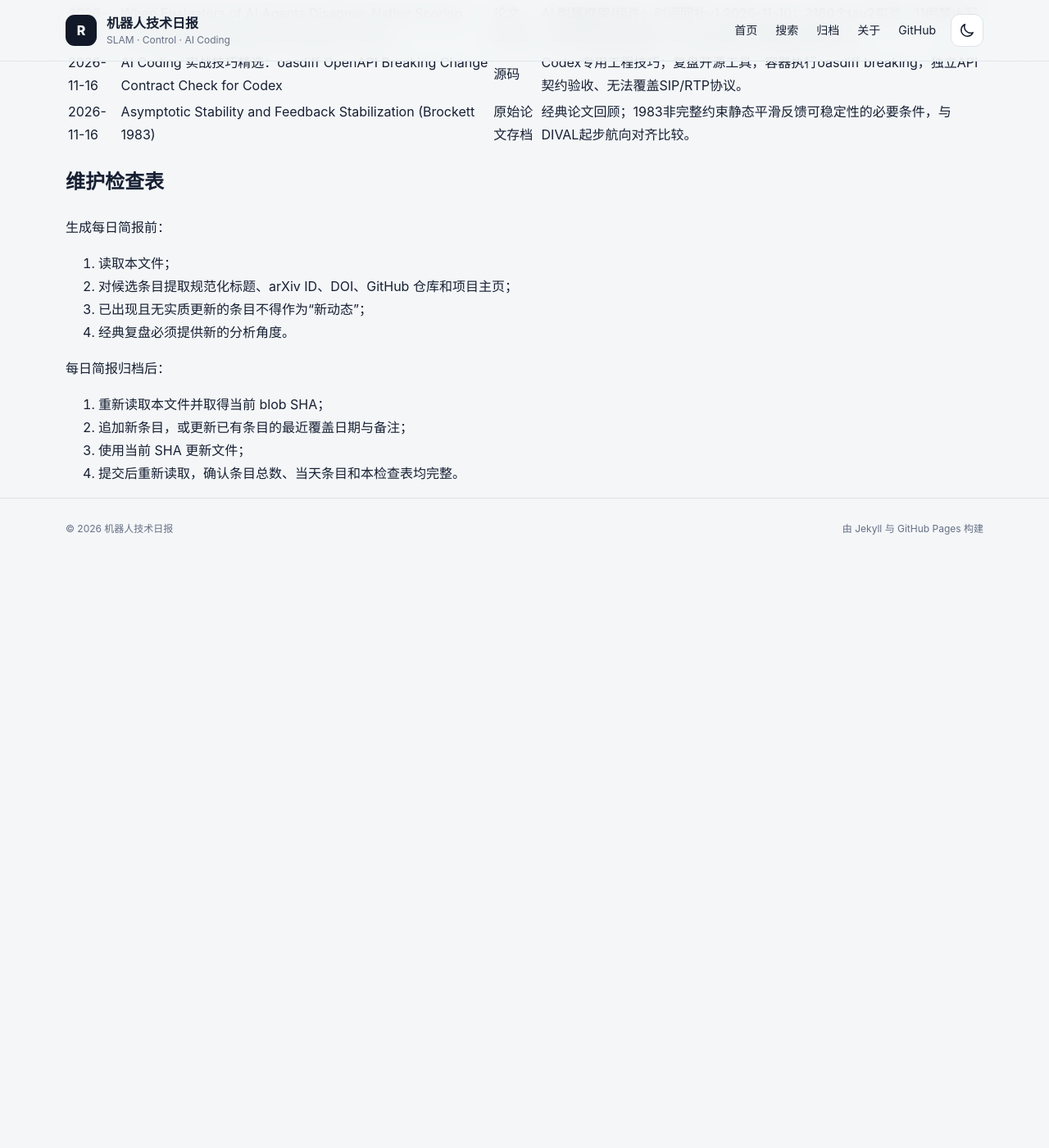
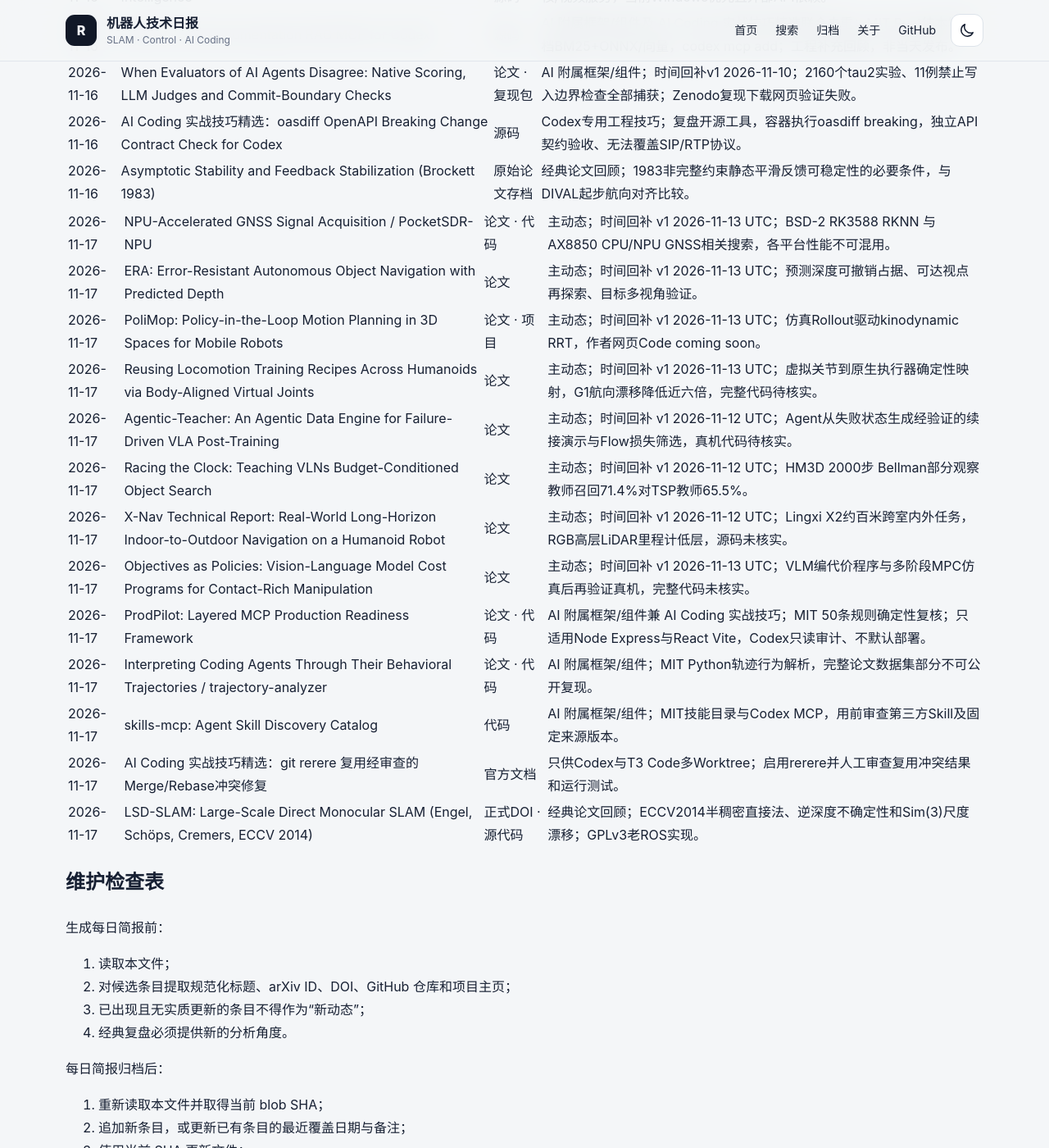
Before and after one commit to helywin/daily, a Jekyll site: the page built from robotics-brief-covered-items.md, in a window 1280 px wide and 1400 px high, scrolled down 92923 px. Shown: the whole window at 82% size. Built offline with Jekyll 4.4.1, drawn with Linux system fonts in a browser that asks for light colours; our own code applies the rules of GitHub Pages for plain Markdown files; before the commit the page ends 93603 px from its top, so only the background shows below that; some of the changed text lies outside the part shown.

Commit message:
docs: update robotics brief coverage index for 2026-11-17

```diff
--- a/robotics-brief-covered-items.md
+++ b/robotics-brief-covered-items.md
@@ -1,6 +1,6 @@
 # 机器人技术简报已覆盖条目索引
 
-> 最后更新：2026-11-16（Asia/Shanghai）
+> 最后更新：2026-11-17（Asia/Shanghai）
 >
 > 用途：每日简报选题前强制查重。本文件保留全部历史条目的最近覆盖日期、规范标题、至少一个可直接访问的原始来源和必要备注。
 >
@@ -206,6 +206,8 @@
 > 2026-11-15 新增 7 条机器人/控制主动态、2 项 AI/LLM 附属框架与开源组件、2 条 Codex AI Coding 实战技巧精选和 1 篇经典论文回顾，共 12 条，累计 1,357 条。
 >
 > 2026-11-16 新增 8 条主动态、2 条 AI/LLM 附属组件、2 条 Codex 技巧及 1 篇经典论文；Polaris 组件与技巧同一项目合并去重，实际新增 12 条，累计 1,369 条。
+>
+> 2026-11-17 新增 8 条主动态、3 条 AI / LLM 附属框架组件、2 条 Codex 实战技巧和 1 条经典论文；ProdPilot 同时作为组件和技巧只计一次，新增 13 个唯一条目，共 1,382 条。
 >
 ## 已核验条目
 
@@ -1681,6 +1683,20 @@
 | 2026-11-16 | AI Coding 实战技巧精选：oasdiff OpenAPI Breaking Change Contract Check for Codex | [源码](https://github.com/oasdiff/oasdiff) | Codex专用工程技巧；复盘开源工具，容器执行oasdiff breaking，独立API契约验收、无法覆盖SIP/RTP协议。 |
 | 2026-11-16 | Asymptotic Stability and Feedback Stabilization (Brockett 1983) | [原始论文存档](https://www.hrl.harvard.edu/publications/brockett83asymptotic.pdf) | 经典论文回顾；1983非完整约束静态平滑反馈可稳定性的必要条件，与DIVAL起步航向对齐比较。 |
 
+| 2026-11-17 | NPU-Accelerated GNSS Signal Acquisition / PocketSDR-NPU | [论文](https://arxiv.org/abs/2611.18186) · [代码](https://github.com/taroz/PocketSDR-NPU) | 主动态；时间回补 v1 2026-11-13 UTC；BSD-2 RK3588 RKNN 与AX8850 CPU/NPU GNSS相关搜索，各平台性能不可混用。 |
+| 2026-11-17 | ERA: Error-Resistant Autonomous Object Navigation with Predicted Depth | [论文](https://arxiv.org/abs/2611.17730) | 主动态；时间回补 v1 2026-11-13 UTC；预测深度可撤销占据、可达视点再探索、目标多视角验证。 |
+| 2026-11-17 | PoliMop: Policy-in-the-Loop Motion Planning in 3D Spaces for Mobile Robots | [论文](https://arxiv.org/abs/2611.18110) · [项目](https://ariael21.github.io/polimop.html) | 主动态；时间回补 v1 2026-11-13 UTC；仿真Rollout驱动kinodynamic RRT，作者网页Code coming soon。 |
+| 2026-11-17 | Reusing Locomotion Training Recipes Across Humanoids via Body-Aligned Virtual Joints | [论文](https://arxiv.org/abs/2611.18003) | 主动态；时间回补 v1 2026-11-13 UTC；虚拟关节到原生执行器确定性映射，G1航向漂移降低近六倍，完整代码待核实。 |
+| 2026-11-17 | Agentic-Teacher: An Agentic Data Engine for Failure-Driven VLA Post-Training | [论文](https://arxiv.org/abs/2611.17394) | 主动态；时间回补 v1 2026-11-12 UTC；Agent从失败状态生成经验证的续接演示与Flow损失筛选，真机代码待核实。 |
+| 2026-11-17 | Racing the Clock: Teaching VLNs Budget-Conditioned Object Search | [论文](https://arxiv.org/abs/2611.17442) | 主动态；时间回补 v1 2026-11-12 UTC；HM3D 2000步 Bellman部分观察教师召回71.4%对TSP教师65.5%。 |
+| 2026-11-17 | X-Nav Technical Report: Real-World Long-Horizon Indoor-to-Outdoor Navigation on a Humanoid Robot | [论文](https://arxiv.org/abs/2611.17598) | 主动态；时间回补 v1 2026-11-12 UTC；Lingxi X2约百米跨室内外任务，RGB高层LiDAR里程计低层，源码未核实。 |
+| 2026-11-17 | Objectives as Policies: Vision-Language Model Cost Programs for Contact-Rich Manipulation | [论文](https://arxiv.org/abs/2611.18298) | 主动态；时间回补 v1 2026-11-13 UTC；VLM编代价程序与多阶段MPC仿真后再验证真机，完整代码未核实。 |
+| 2026-11-17 | ProdPilot: Layered MCP Production Readiness Framework | [论文](https://arxiv.org/abs/2611.17381) · [代码](https://github.com/prodpilotai/ProdPilot) | AI 附属框架/组件兼 AI Coding 实战技巧；MIT 50条规则确定性复核；只适用Node Express与React Vite，Codex只读审计、不默认部署。 |
+| 2026-11-17 | Interpreting Coding Agents Through Their Behavioral Trajectories / trajectory-analyzer | [论文](https://arxiv.org/abs/2611.17440) · [代码](https://github.com/SWE-rebench/trajectory-analyzer) | AI 附属框架/组件；MIT Python轨迹行为解析，完整论文数据集部分不可公开复现。 |
+| 2026-11-17 | skills-mcp: Agent Skill Discovery Catalog | [代码](https://github.com/gengirish/skills-mcp) | AI 附属框架/组件；MIT技能目录与Codex MCP，用前审查第三方Skill及固定来源版本。 |
+| 2026-11-17 | AI Coding 实战技巧精选：git rerere 复用经审查的Merge/Rebase冲突修复 | [官方文档](https://git-scm.com/docs/git-rerere) | 只供Codex与T3 Code多Worktree；启用rerere并人工审查复用冲突结果和运行测试。 |
+| 2026-11-17 | LSD-SLAM: Large-Scale Direct Monocular SLAM (Engel, Schöps, Cremers, ECCV 2014) | [正式DOI](https://doi.org/10.1007/978-3-319-10605-2_54) · [源代码](https://github.com/tum-vision/lsd_slam) | 经典论文回顾；ECCV2014半稠密直接法、逆深度不确定性和Sim(3)尺度漂移；GPLv3老ROS实现。 |
+
 ## 维护检查表
 
 生成每日简报前：
```
